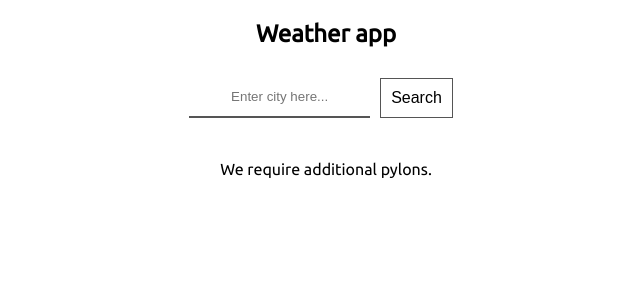
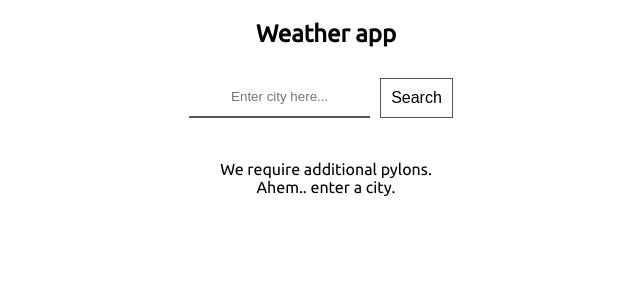
Before and after one commit to jdemarc/forecaster, a React (Create React App) app: page / in a window 1280 px wide. Shown: the top 300 px of the page, without its empty margins (314-954 px from the left). Built offline with nearby package versions, Linux system fonts and the light colour scheme.

Commit message:
Refactor functions. Properly pass named components.

```diff
--- a/src/App.js
+++ b/src/App.js
@@ -57,7 +57,8 @@ class App extends Component {
             : <div
                 style={{margin: 20}}
               >
-                We require additional pylons.
+                We require additional pylons. <br />
+                Ahem.. enter a city.
               </div>
           }
         </div>
--- a/src/components/DetailCard/DetailCard.module.css
+++ b/src/components/DetailCard/DetailCard.module.css
@@ -2,4 +2,5 @@
     display: flex;
     justify-content: space-evenly;
     margin: 10vh;
+    border: 1px solid black;
 }
--- a/src/components/DetailCard/index.jsx
+++ b/src/components/DetailCard/index.jsx
@@ -2,8 +2,7 @@ import React from 'react'
 import styles from './DetailCard.module.css'
 import { parseDateTime } from '../../helpers/dt-format'
 
-function DetailCard(props) {
-    const weather = props.weather
+const DetailCard = ( {weather} ) => {
     const sunrise = parseDateTime('time', weather.sys.sunrise)
     const sunset = parseDateTime('time', weather.sys.sunset)
 
--- a/src/components/Search/index.jsx
+++ b/src/components/Search/index.jsx
@@ -1,18 +1,18 @@
 import React from 'react'
 import styles from './Search.module.css'
 
-function Search(props) {
+const Search = ( {city, handleInput, handleCityChange} ) => {
     return (
         <div className={styles.Search}>
             <input
                 type='text'
                 placeholder='Enter city here...'
                 maxLength='50'
-                value={props.city}
-                onChange={(e) => {props.handleInput(e)}}
+                value={city}
+                onChange={(e) => {handleInput(e)}}
             />
 
-            <button onClick={() => {props.handleCityChange()}}>
+            <button onClick={() => {handleCityChange()}}>
                 Search
             </button>
         </div>
--- a/src/components/WeatherPanel/index.jsx
+++ b/src/components/WeatherPanel/index.jsx
@@ -4,8 +4,7 @@ import CurrentWeather from '../CurrentWeather'
 import DetailCard from '../DetailCard'
 import { parseDateTime } from '../../helpers/dt-format'
 
-function WeatherPanel(props) {
-    const weather = props.weather
+const WeatherPanel = ( {weather} ) => {
 
     const formattedWeekday = parseDateTime('weekday', weather.dt)
     const formattedDate = parseDateTime('datetime', weather.dt)
```
